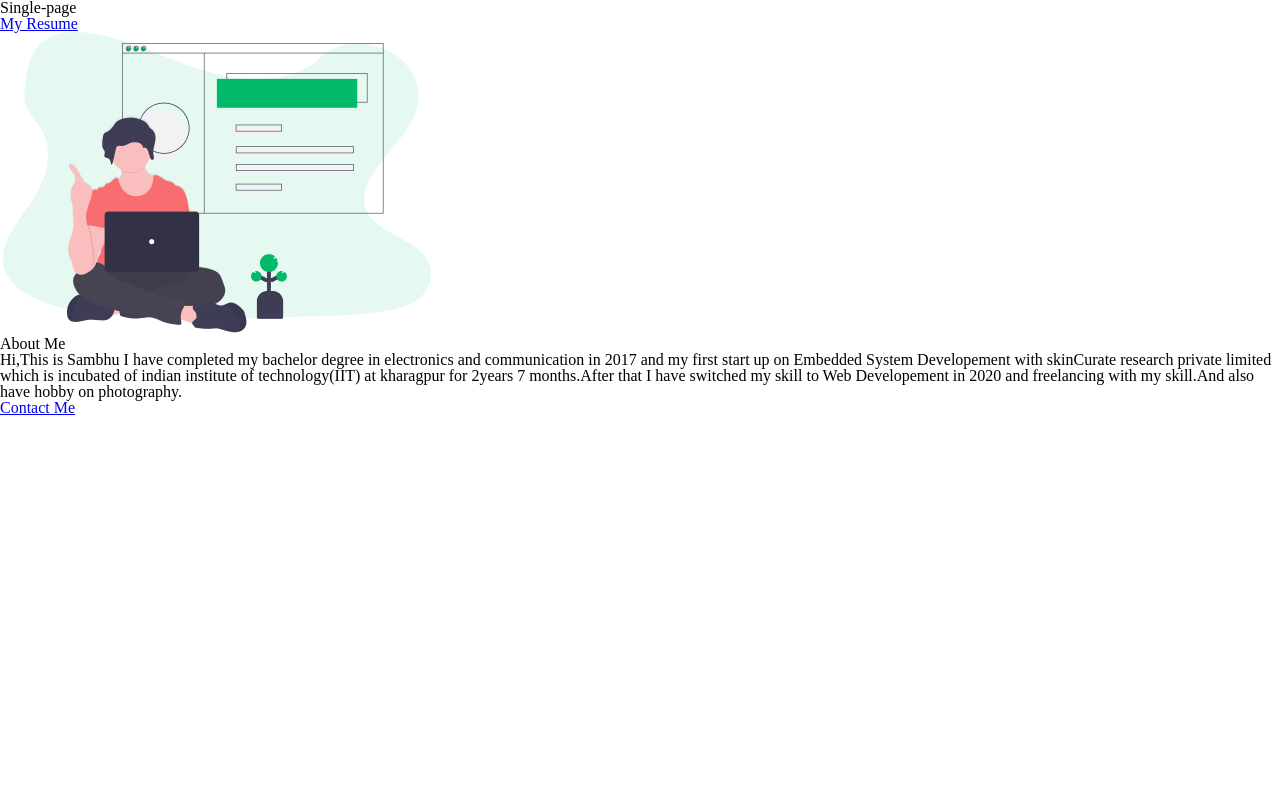
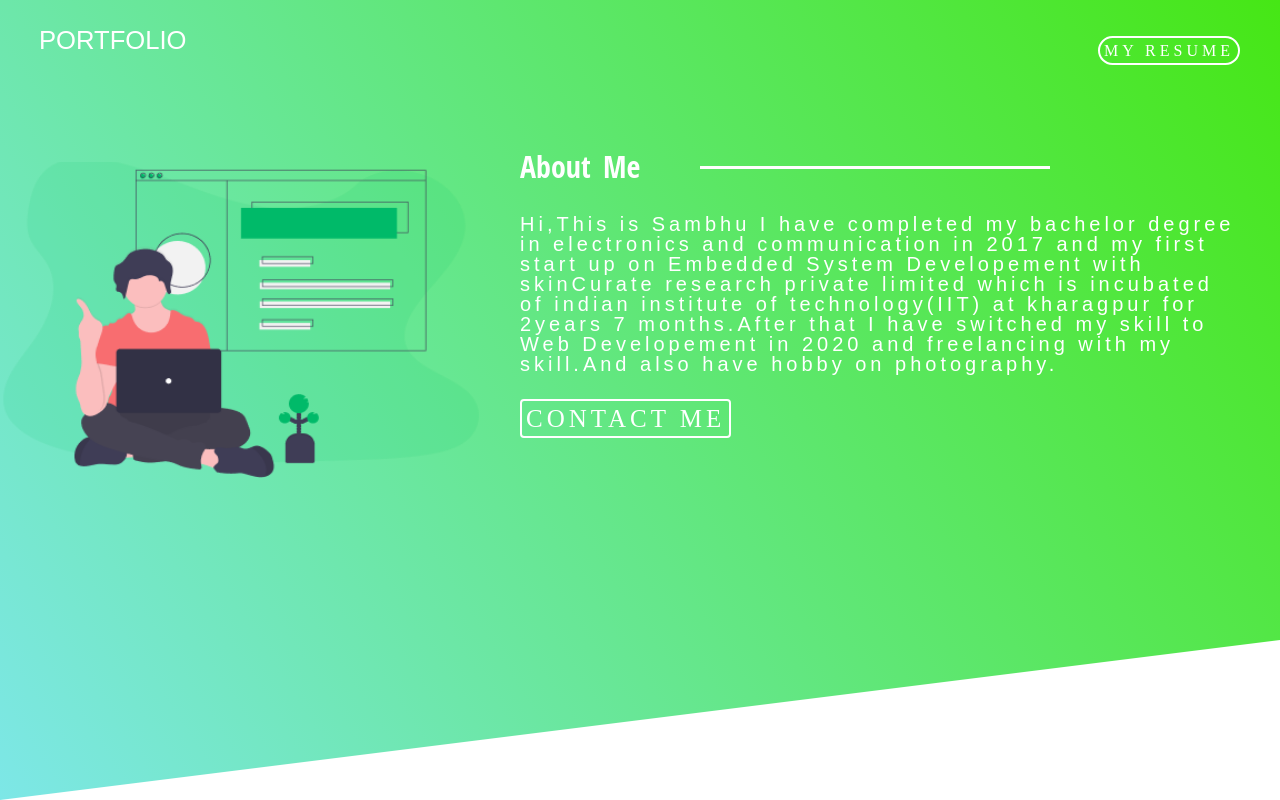
Before and after one commit to sambhu-patra/portfolio, a PHP site: page / in a window 1280 px wide. Run offline with PHP 8.4, Linux system fonts and the light colour scheme; some web fonts are replaced.

Commit message:
add modern css

```diff
--- a/assets/css/style.css
+++ b/assets/css/style.css
@@ -1,6 +1,7 @@
-/* ==================================
-            css reset
-================================== */
+
+/* ===========================
+     css reset
+=========================== */
 
 html, body, div, span, applet, object, iframe,
 h1, h2, h3, h4, h5, h6, p, blockquote, pre,
@@ -23,7 +24,10 @@ time, mark, audio, video {
   vertical-align: baseline;
 }
 
-/* HTML5 display-role reset for older browsers */
+/* =============================================
+     HTML5 display-role reset for older browsers
+===============================================*/
+
 article, aside, details, figcaption, figure,
 footer, header, hgroup, menu, nav, section {
   display: block;
@@ -51,3 +55,150 @@ table {
   border-collapse: collapse;
   border-spacing: 0;
 }
+
+
+/* ===========================
+     Main body
+=========================== */
+
+.main{
+  width: 100%;
+  height: 100vh;
+  background: linear-gradient(57deg,#7de7e7,#46e715);
+  clip-path: polygon(0% 0%,100% 0%,100% 80%,0% 100%);
+}
+
+/* ===========================
+     header section
+=========================== */
+
+nav {
+  width: 100%;
+  height: 8.6rem;
+  display: flex;
+}
+
+.logo {
+  width: 70%;
+  height: 1.6rem;
+}
+
+.logo h2 {
+  text-transform: uppercase;
+  font-size: 1.6rem;
+  animation: animate 1s linear infinite;
+  animation-direction: alternate;
+}
+
+/* ===========================
+    Anmation secton
+=========================== */
+
+@keyframes animate {
+    from {
+      padding-left: 40px;
+    }
+    to{
+      padding-right: 40px;
+    }
+}
+
+.logo h2 {
+  line-height: 5rem;
+  padding-left: 2.4rem;
+  font-size: 1.6rem;
+  text-transform: uppercase;
+  /* font-family: 'sofia'; */
+  font-family: Arial, Helvetica, sans-serif;
+  color:#fff;
+}
+
+.resume {
+  position: absolute;
+  right: 2.5rem;
+  top: 2.7rem;
+}
+
+.resume a {
+  font-size: 1rem;
+  color: #fff;
+  text-decoration: none;
+  letter-spacing: 4px;
+  text-transform: uppercase;
+  background: transparent;
+  border: 2px solid #fff;
+  border-radius: 1rem;
+  padding: 4px;
+}
+
+/* ===========================
+     Last section
+=========================== */
+
+section {
+  display: flex;
+}
+
+.left {
+  width: 40%;
+  height: auto;
+  overflow: hidden;
+  margin-top: 1.5rem;
+}
+
+.left img {
+  width: 30rem;
+  height: 20rem;
+  position: relative;
+  bottom: 0.2rem;
+}
+
+.right {
+  width: 60%;
+  height: 20vh;
+  color: #fff;
+  margin-top: 80px;
+  padding: 40px
+}
+
+.right h1 {
+  font-size: 30px;
+  font-weight: 900;
+  word-spacing: 5px;
+  position: relative;
+  bottom: 6.6rem;
+  font-family: 'Open Sans Condensed', sans-serif;
+}
+
+.right h1:after {
+  content: "";
+  width: 350px;
+  height: 3px;
+  position: absolute;
+  top:48% ;
+  left: 25%;
+  background-color: #fff;
+}
+
+.right p {
+  font-size: 1.6rem;
+  letter-spacing: 4px;
+  font-size: 20px;
+  position: relative;
+  bottom: 4.6rem;
+  font-family: Arial, Helvetica, sans-serif;
+}
+
+.right a {
+  font-size: 25px;
+  color: #fff;
+  background: transparent;
+  text-decoration: none;
+  text-transform: uppercase;
+  letter-spacing: 4px;
+  position: relative;
+  bottom: 2.6rem;
+  border: 2px solid #fff;
+  border-radius: 4px;
+  padding: 4px;
+}
--- a/index.html
+++ b/index.html
@@ -13,7 +13,7 @@
     <header class="main">
         <nav>
             <div class="logo">
-                <h2>Single-page</h2>
+                <h2>Portfolio</h2>
             </div>
             <div class="resume">
                 <a href="#">My Resume</a>
```
